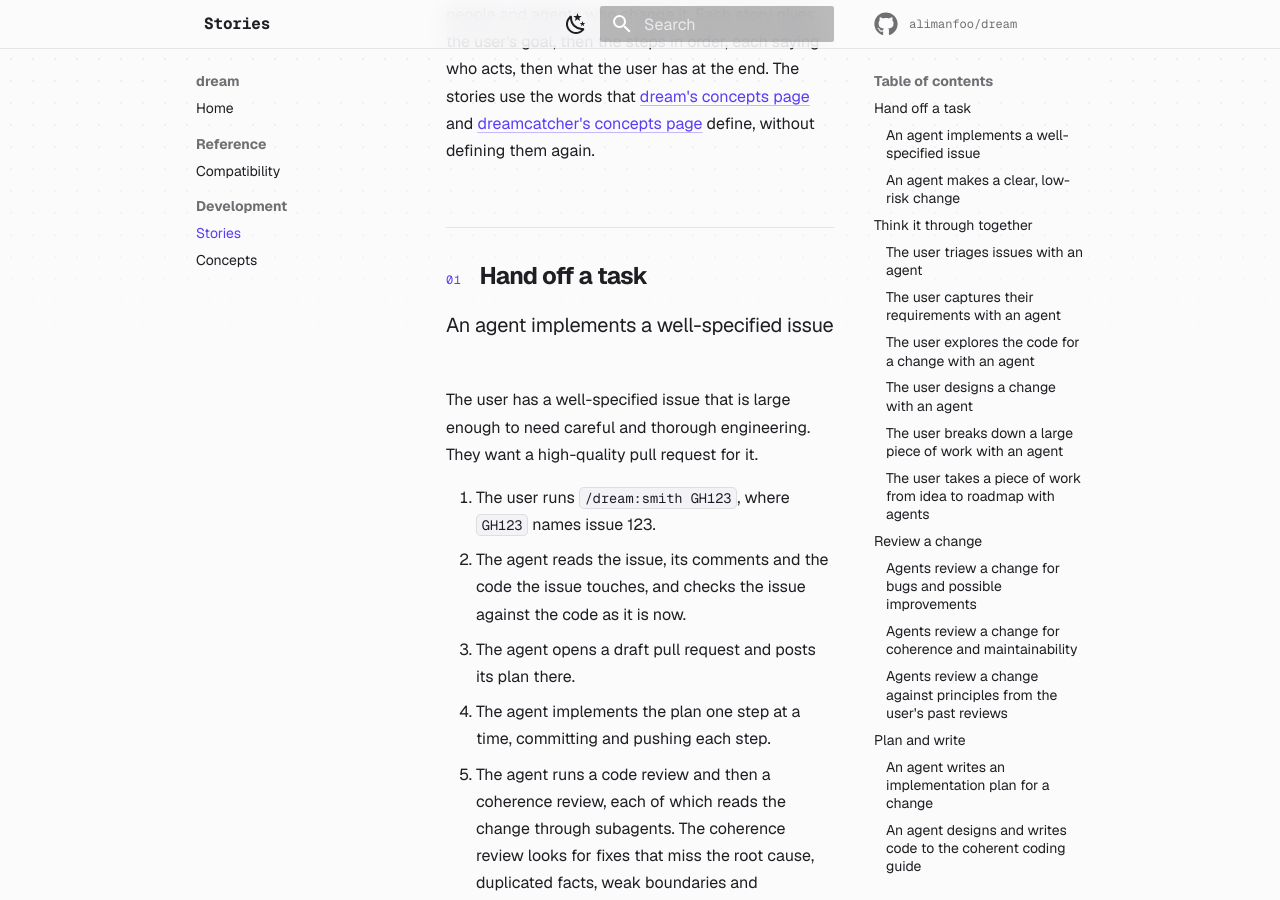
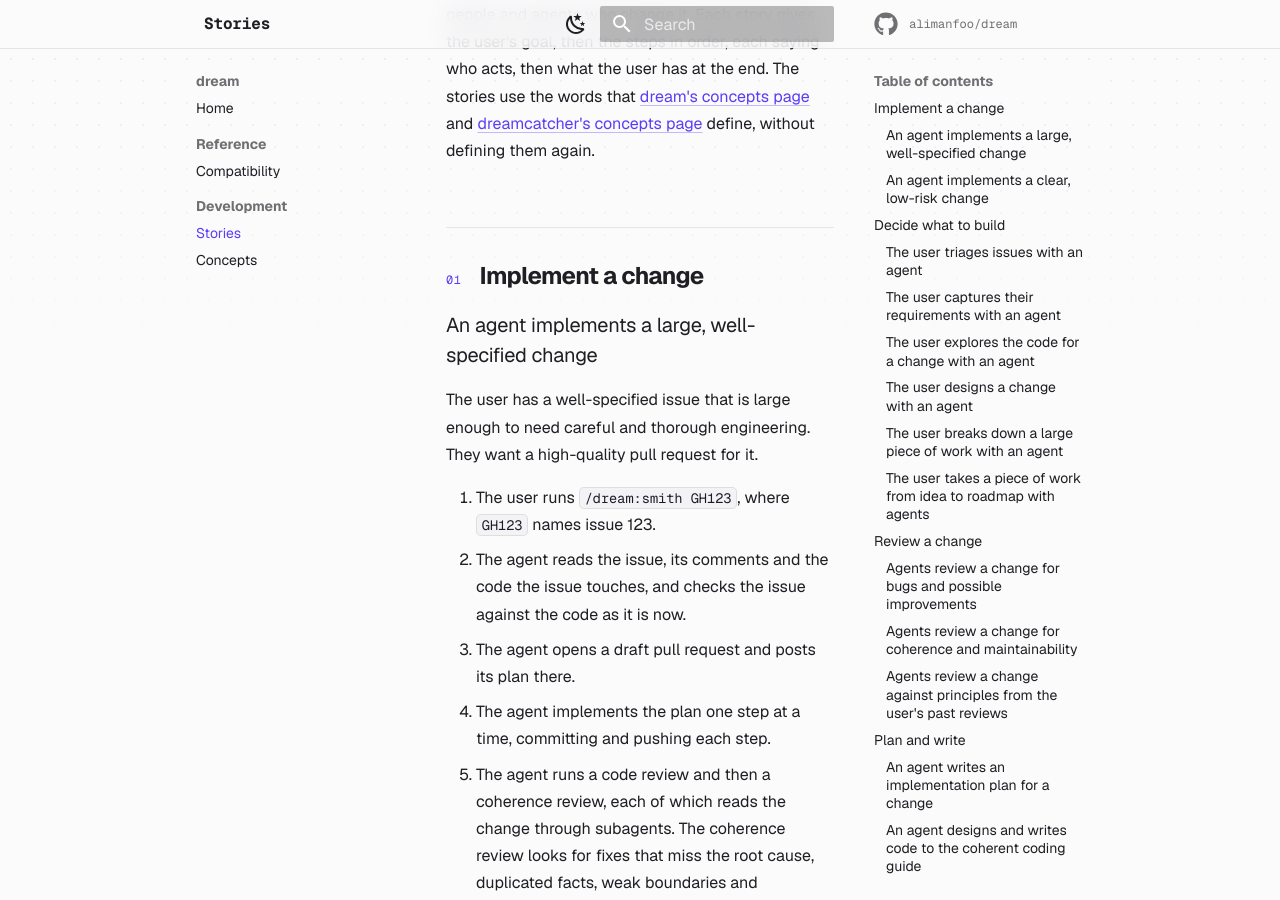
Before and after one commit to alimanfoo/dream, an MkDocs documentation site: the page built from docs/stories.md, in a window 1280 px wide and 900 px high, scrolled down 572 px. Built offline with MkDocs 1.6.1 and Material for MkDocs 9.7.7, drawn with Linux system fonts in a browser that asks for light colours; comment, search, counter and statistics services are not loaded; some of the changed text lies outside the part shown.

Commit message:
Name the sections by their work, and title smith and less by the change they implement
Co-Authored-By: Claude Opus 5.5 <noreply@anthropic.com>
Claude-Session: https://claude.ai/code/session_01SAXrSe6qiSN2QFtc3aSc9T

```diff
--- a/docs/stories.md
+++ b/docs/stories.md
@@ -17,9 +17,9 @@ that [dream's concepts page](concepts.md) and
 [dreamcatcher's concepts page](https://alimanfoo.github.io/dreamcatcher/concepts/)
 define, without defining them again.
 
-## Hand off a task
+## Implement a change
 
-### An agent implements a well-specified issue
+### An agent implements a large, well-specified change
 
 The user has a well-specified issue that is large enough to need careful and
 thorough engineering. They want a high-quality pull request for it.
@@ -52,7 +52,7 @@ thorough engineering. They want a high-quality pull request for it.
 The user has a reviewed pull request that does what the issue asked, and an
 issue for each thing it left out of scope.
 
-### An agent makes a clear, low-risk change
+### An agent implements a clear, low-risk change
 
 The user has an issue for a change that is clear and low-risk enough that a plan
 and a second review would add nothing. They want a pull request for it quickly.
@@ -73,7 +73,7 @@ and a second review would add nothing. They want a pull request for it quickly.
 
 The user has a pull request that does what the issue asked.
 
-## Think it through together
+## Decide what to build
 
 ### The user triages issues with an agent
 
@@ -462,9 +462,9 @@ session of their own.
    with that skill, as described by
    [dreamcatcher's stories](https://alimanfoo.github.io/dreamcatcher/stories/).
 3. The agent adopts the draft pull request, and implements the issue as the
-   story for [smith](#an-agent-implements-a-well-specified-issue) or
-   [less](#an-agent-makes-a-clear-low-risk-change) describes, up to marking the
-   pull request ready for review.
+   story for [smith](#an-agent-implements-a-large-well-specified-change) or
+   [less](#an-agent-implements-a-clear-low-risk-change) describes, up to marking
+   the pull request ready for review.
 4. The user reviews the pull request and comments on it.
 5. dreamcatcher passes the user's comments to the agent.
 6. The agent makes the changes asked for, and replies. Steps 4 to 6 repeat until
```
